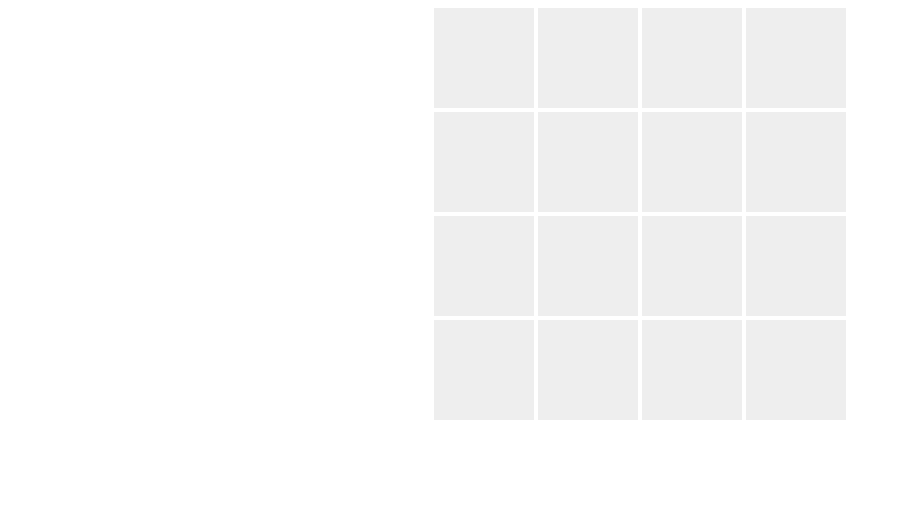
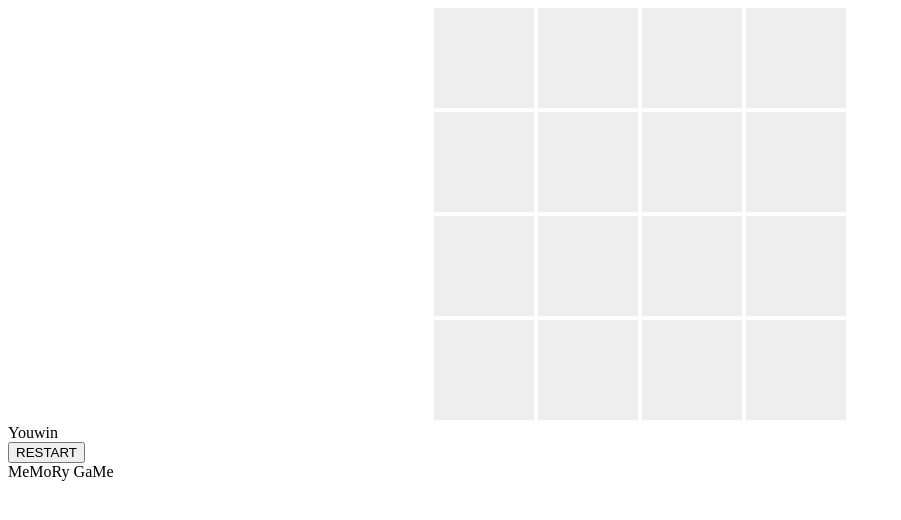
Before and after one commit to prasanna-2001/Memory-Game-Cards-, a plain HTML site: page index.html in a window 1280 px wide. Shown: the whole page, without its empty margins (0-901 px from the left). Drawn offline with Linux system fonts and the light colour scheme.

Commit message:
name added

```diff
--- a/index.html
+++ b/index.html
@@ -36,6 +36,14 @@
         <div data-color="yellow" class="card yellow card-hidden" onclick="onCardClicked(event)"></div>
     </div>
 
+    <div class="restartgame">
+        <div class="youwin">Youwin</div>
+        <form action="index.html">
+            <button id="restart">RESTART</button>
+        </form>
+    </div>
+    <span class="mem">MeMoRy</span>
+    <span class="game">GaMe</span>
     <script src="script.js"></script>
 </body>
 </html>
```
